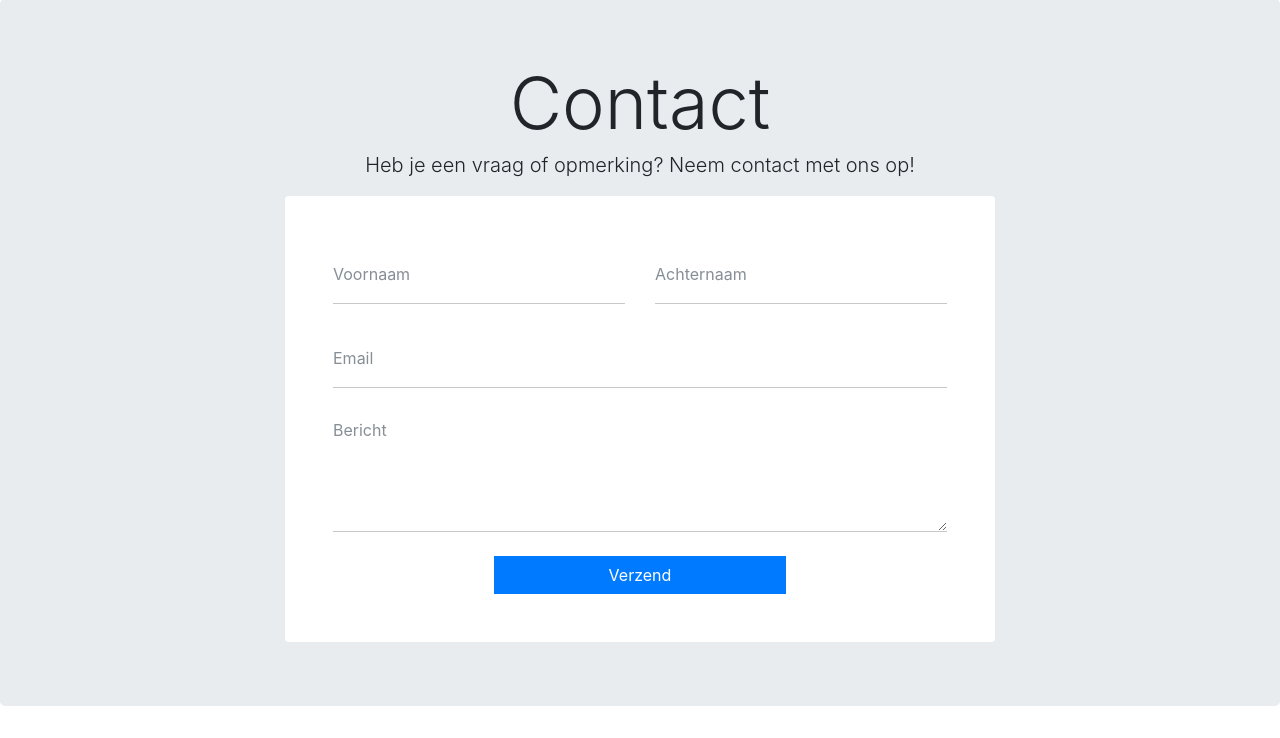
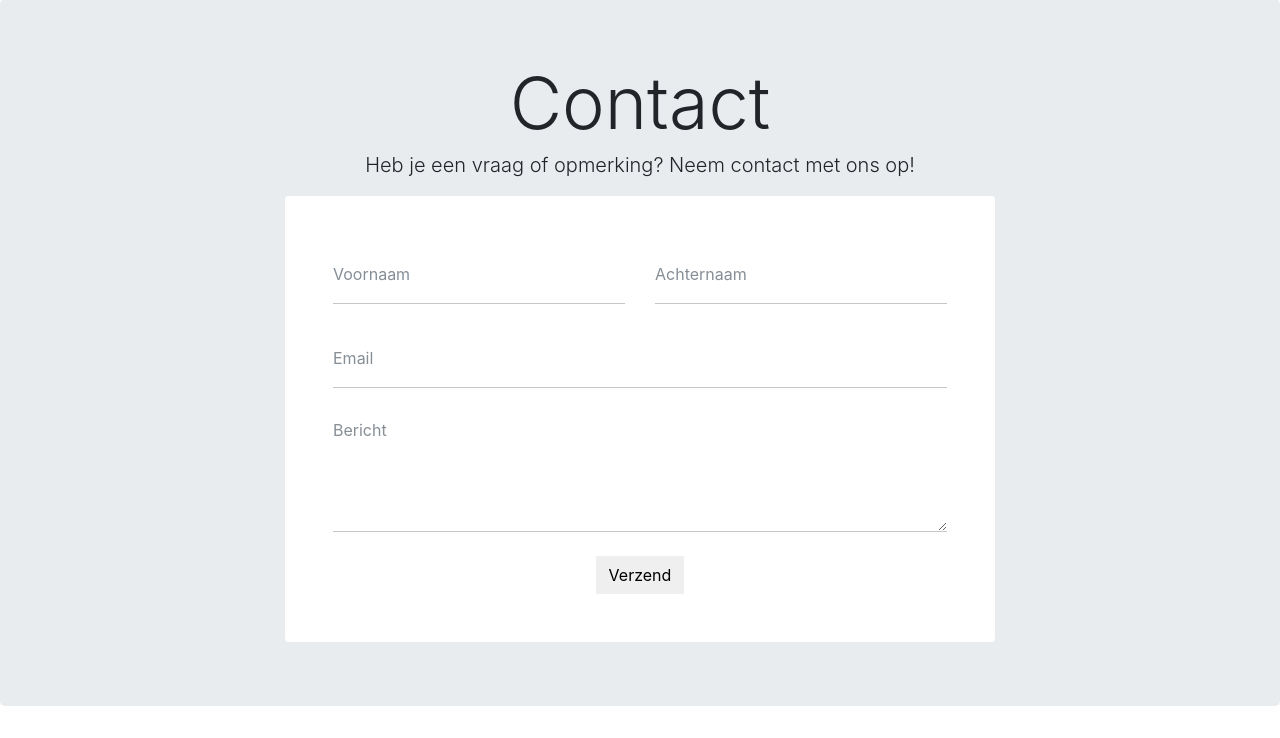
Before and after one commit to Outis073/proftaak_p4, a PHP site: page /index.php?controller=Contact in a window 1280 px wide. Shown: the part 73-811 px from the top of the page. Run offline with PHP 8.4, Linux system fonts and the light colour scheme; some libraries are stand-ins or nearby versions.

Commit message:
Add files via upload

```diff
--- a/src/Views/Contact.php
+++ b/src/Views/Contact.php
@@ -26,7 +26,7 @@
                                     <textarea name="message" id="message" class="form-control px-0 mb-4" placeholder="<?= $langContactComment ?>" required="required"></textarea>
                                 </div>
                                 <div class="col-lg-6 col-10 mx-auto">
-                                    <input class="btn btn-primary w-100" type="submit" name="submit" value="<?= $langContactButton ?>">
+                                    <input class="btn btn-main-contact" type="submit" name="submit" value="<?= $langContactButton ?>">
                                 </div>
                             </form>
                         </div>
```
